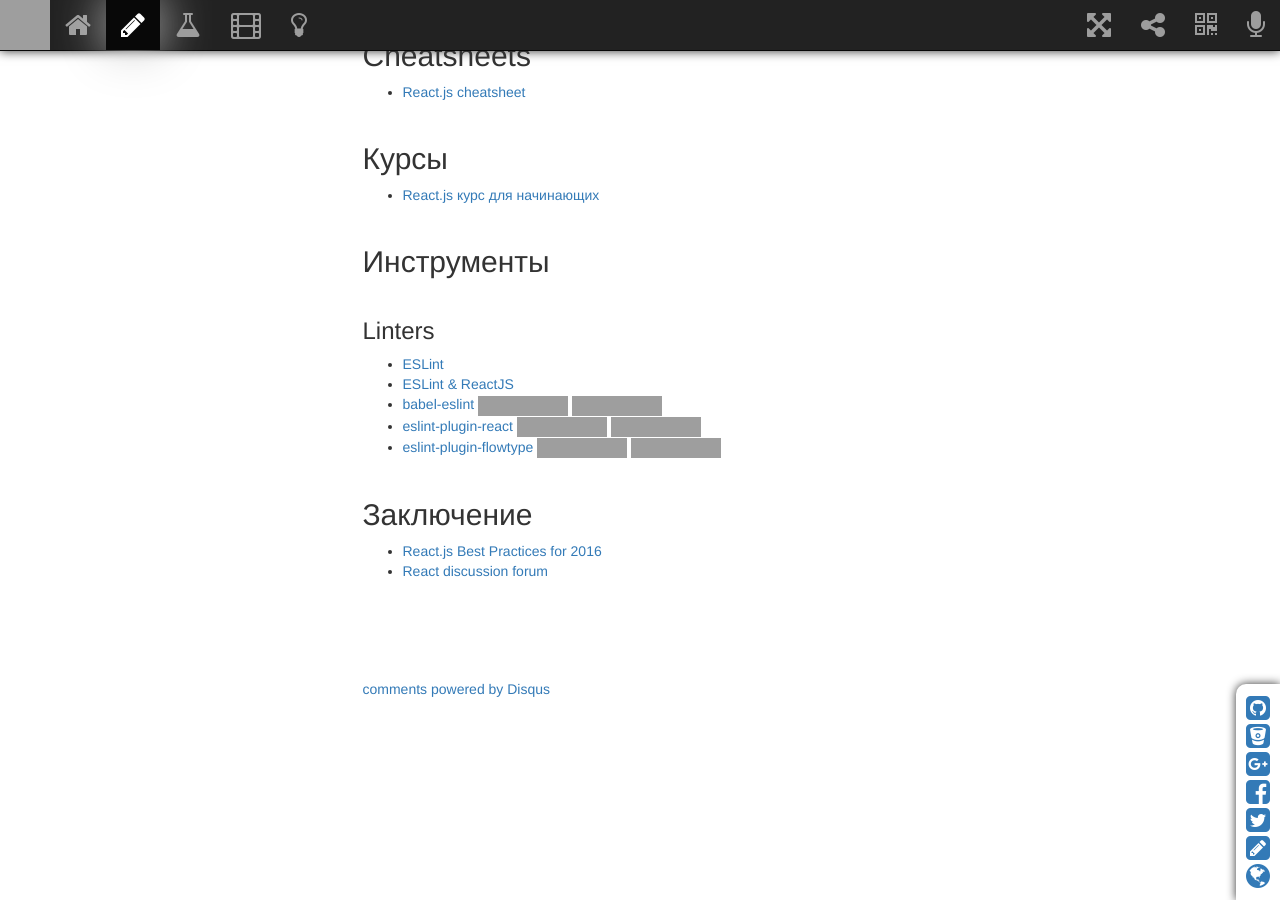
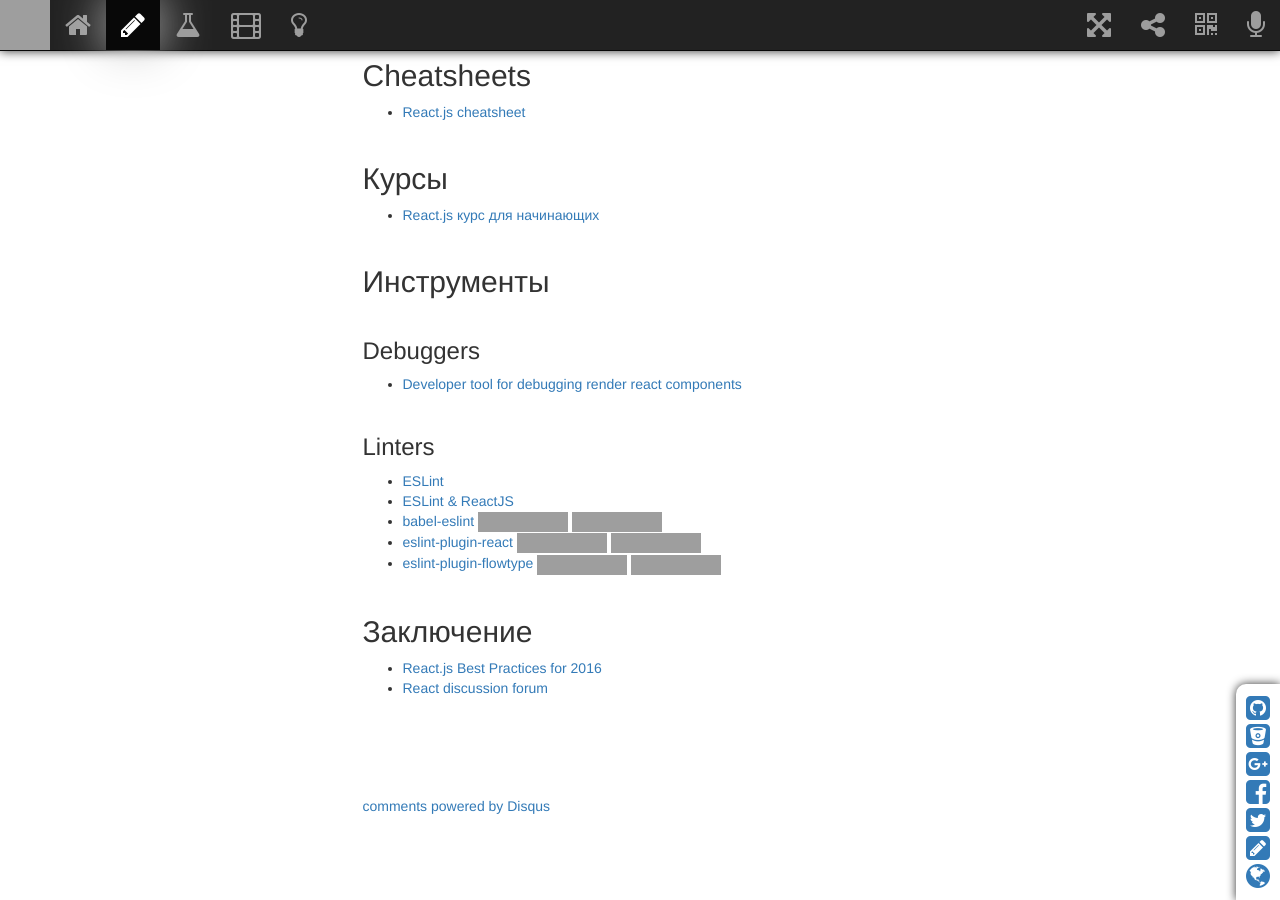
Before and after one commit to sergeymakoveev/sergeymakoveev.github.com, a Jekyll site: the page built from _posts/2015-06-18-js.react.md, in a window 1280 px wide and 900 px high, scrolled down 3659 px, cut to the strip 0-900 px from the top of the window. Built offline with Jekyll 4.4.1, drawn with Linux system fonts in a browser that asks for light colours; nearby versions of some CDN libraries; comment, search, counter and statistics services are not loaded; some of the changed text lies outside the part shown; grey boxes are pictures that could not be loaded.

Commit message:
обновил контент

```diff
--- a/_posts/2015-06-18-js.react.md
+++ b/_posts/2015-06-18-js.react.md
@@ -15,6 +15,7 @@
 
 
 ## Статьи
+*   [Мыслим в стиле React](https://habrahabr.ru/post/319134/)
 *   [Паттерны React](https://habrahabr.ru/post/309422/)
 *   [ReactJS 15.0.2 Tutorial](https://habrahabr.ru/post/282874/)
 *   Погружение в React:
@@ -166,6 +167,9 @@
 
 ## Инструменты
 
+### Debuggers
+*   [Developer tool for debugging render react components](https://www.npmjs.com/package/clear-render)
+
 ### Linters
 *   [ESLint](http://eslint.org)
 *   [ESLint & ReactJS](https://maxfarseer.gitbooks.io/redux-course-ru/content/eslint.html)
```
